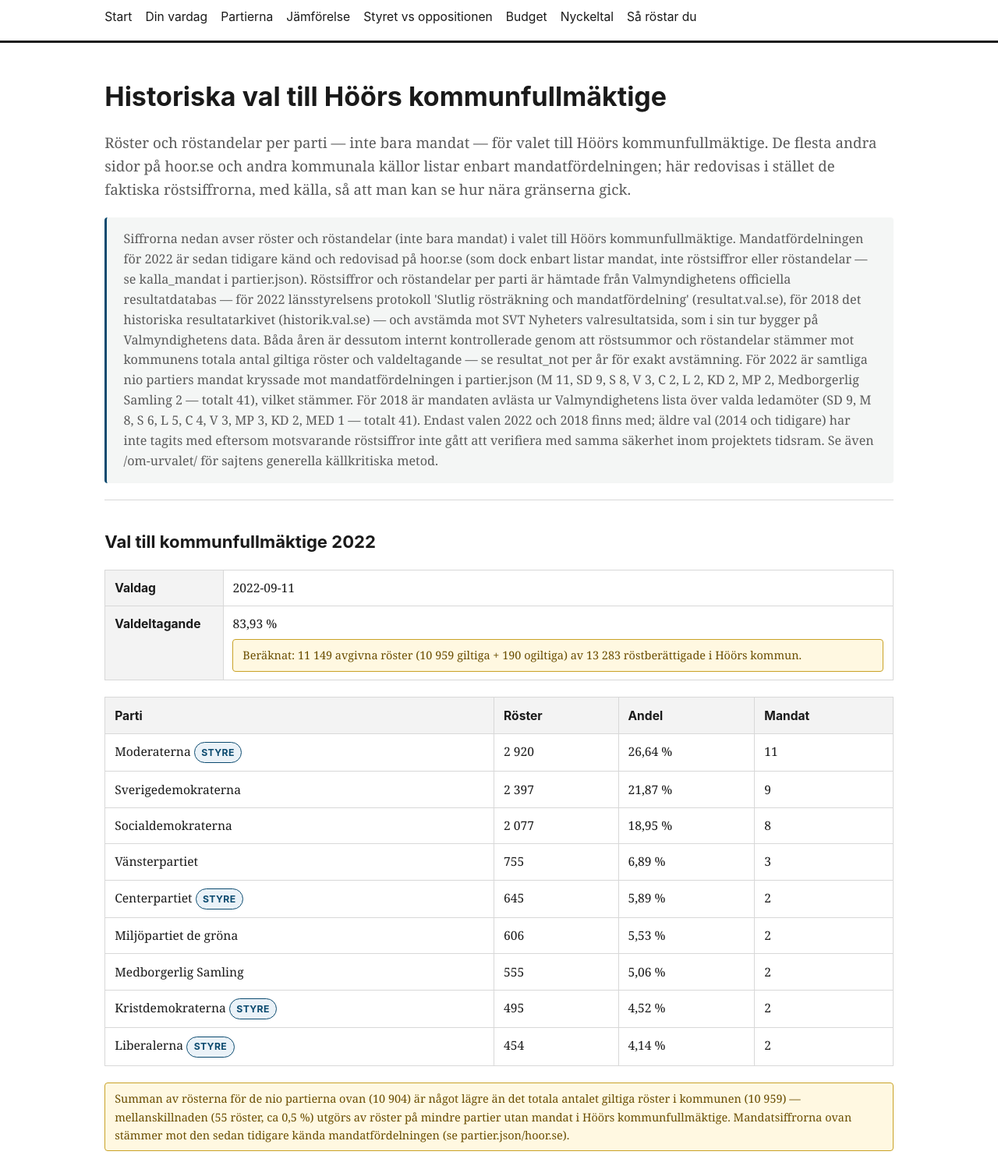
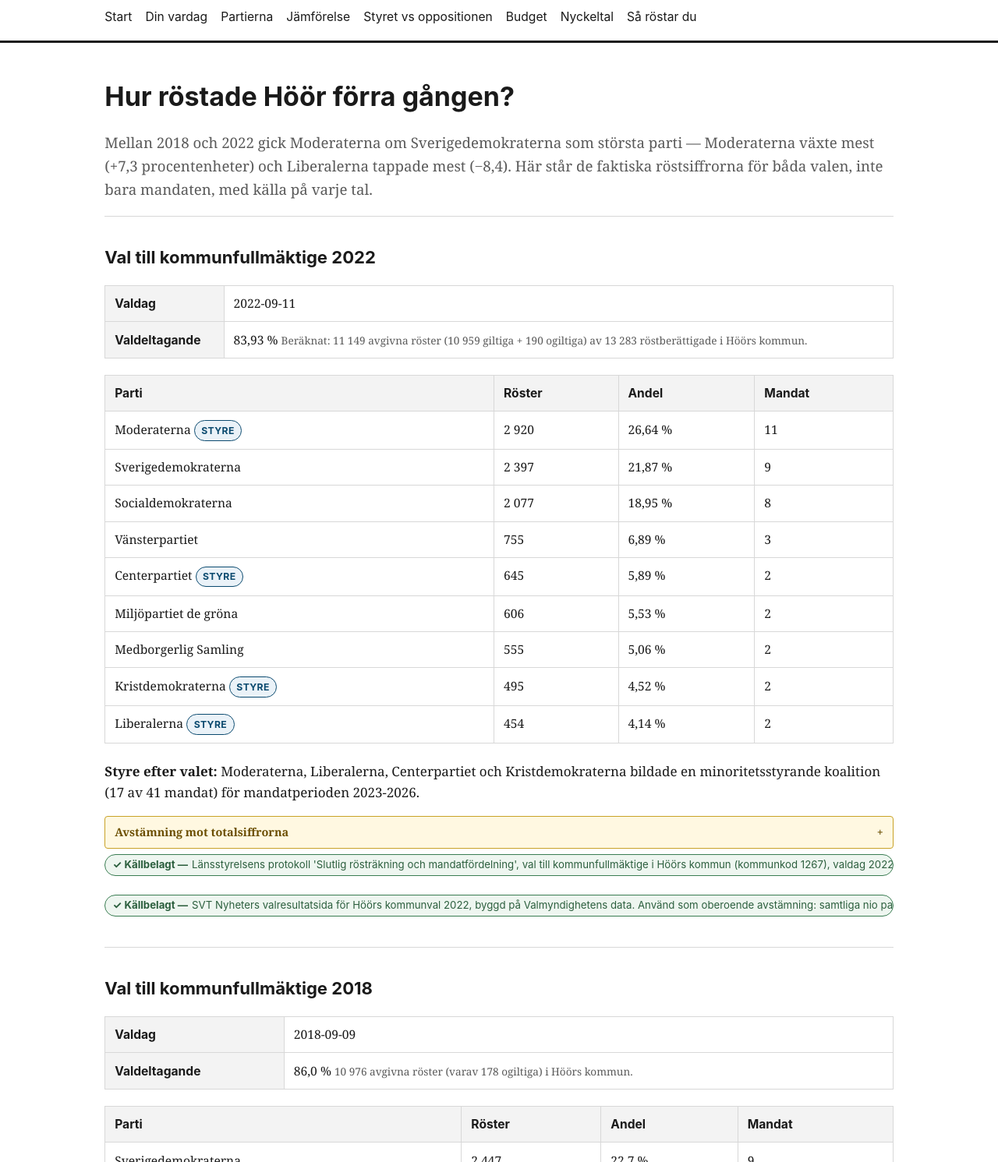
Before and after one commit to Sillen2024/hoor-kommunval, an Astro site: page /historiska-val in a window 1280 px wide. Shown: the part 94-1585 px from the top of the page at 78% size. Built offline with nearby package versions, Linux system fonts and the light colour scheme; Astro itself is replaced by a stand-in of ours.

Commit message:
Granskning 2 P1.2: historiska-val vand - svaret forst, metod och avstamning i veck
Leden raknas ur valdatan (storsta parti, storsta skifte) i stallet for
siffror i loptext. JSON-faltnamnen borta ur lasartext, metod_not omskriven,
resultat-/mandatnoterna till details. Noll oppna not-boxar kvar.

Co-Authored-By: Claude Fable 5 <noreply@anthropic.com>

```diff
--- a/src/data/historiska_val.json
+++ b/src/data/historiska_val.json
@@ -1,6 +1,6 @@
 {
   "senast_uppdaterad": "2026-08-12",
-  "metod_not": "Siffrorna nedan avser röster och röstandelar (inte bara mandat) i valet till Höörs kommunfullmäktige. Mandatfördelningen för 2022 är sedan tidigare känd och redovisad på hoor.se (som dock enbart listar mandat, inte röstsiffror eller röstandelar — se kalla_mandat i partier.json). Röstsiffror och röstandelar per parti är hämtade från Valmyndighetens officiella resultatdatabas — för 2022 länsstyrelsens protokoll 'Slutlig rösträkning och mandatfördelning' (resultat.val.se), för 2018 det historiska resultatarkivet (historik.val.se) — och avstämda mot SVT Nyheters valresultatsida, som i sin tur bygger på Valmyndighetens data. Båda åren är dessutom internt kontrollerade genom att röstsummor och röstandelar stämmer mot kommunens totala antal giltiga röster och valdeltagande — se resultat_not per år för exakt avstämning. För 2022 är samtliga nio partiers mandat kryssade mot mandatfördelningen i partier.json (M 11, SD 9, S 8, V 3, C 2, L 2, KD 2, MP 2, Medborgerlig Samling 2 — totalt 41), vilket stämmer. För 2018 är mandaten avlästa ur Valmyndighetens lista över valda ledamöter (SD 9, M 8, S 6, L 5, C 4, V 3, MP 3, KD 2, MED 1 — totalt 41). Endast valen 2022 och 2018 finns med; äldre val (2014 och tidigare) har inte tagits med eftersom motsvarande röstsiffror inte gått att verifiera med samma säkerhet inom projektets tidsram. Se även /om-urvalet/ för sajtens generella källkritiska metod.",
+  "metod_not": "Röstsiffror och röstandelar kommer från Valmyndigheten: för 2022 länsstyrelsens protokoll 'Slutlig rösträkning och mandatfördelning' (resultat.val.se), för 2018 det historiska resultatarkivet (historik.val.se). Allt är dessutom avstämt mot SVT Nyheters valresultatsidor, som bygger på samma data. Siffrorna är kontrollräknade mot kommunens totalsiffror för giltiga röster, valdeltagande och fullmäktiges 41 mandat; de små avvikelser som finns förklaras i avstämningen under respektive val. Äldre val (2014 och tidigare) är inte med — röstsiffrorna har inte gått att verifiera med samma säkerhet inom projektets tidsram.",
   "val": [
     {
       "ar": 2022,
--- a/src/pages/historiska-val/index.astro
+++ b/src/pages/historiska-val/index.astro
@@ -3,21 +3,54 @@ import Layout from "../../layouts/Layout.astro";
 import historiskaValData from "../../data/historiska_val.json";
 
 const val = [...historiskaValData.val].sort((a, b) => b.ar - a.ar);
+
+// Ledens påståenden räknas ur datan i stället för att skrivas som siffror i
+// löptext (Granskning 2 §2.2): reviderar någon röstetalen ska meningen ändra
+// sig eller falla bort, inte bli fel.
+const senaste = val[0];
+const forra = val[1];
+const andel = (s: string) => Number(s.replace("%", "").replace(",", ".").trim());
+const storst = (v: typeof senaste) => [...v.resultat].sort((a, b) => b.roster - a.roster)[0];
+
+const skiften = forra
+  ? senaste.resultat
+      .map((r) => {
+        const fore = forra.resultat.find((x) => x.parti === r.parti);
+        return fore ? { parti: r.parti, diff: andel(r.andel) - andel(fore.andel) } : null;
+      })
+      .filter((s): s is { parti: string; diff: number } => s !== null)
+      .sort((a, b) => b.diff - a.diff)
+  : [];
+const upp = skiften[0];
+const ned = skiften[skiften.length - 1];
+const maktskifte = forra && storst(senaste).parti !== storst(forra).parti;
+
+const pe = (n: number) =>
+  `${n >= 0 ? "+" : "−"}${Math.abs(n).toLocaleString("sv-SE", { minimumFractionDigits: 1, maximumFractionDigits: 1 })}`;
 ---
 
 <Layout
   title="Historiska val"
-  description="Riktiga, källbelagda valresultat (röster och röstandelar, inte bara mandat) för Höörs kommunfullmäktige, valet 2022 och tidigare val."
+  description="Riktiga, källbelagda valresultat (röster och röstandelar, inte bara mandat) för Höörs kommunfullmäktige, valen 2022 och 2018."
   image="/og-historiska-val-v1.png"
 >
-  <h1>Historiska val till Höörs kommunfullmäktige</h1>
+  <h1>Hur röstade Höör förra gången?</h1>
   <p class="lead">
-    Röster och röstandelar per parti — inte bara mandat — för valet till Höörs kommunfullmäktige. De flesta andra
-    sidor på hoor.se och andra kommunala källor listar enbart mandatfördelningen; här redovisas i stället de
-    faktiska röstsiffrorna, med källa, så att man kan se hur nära gränserna gick.
+    {forra && upp && ned ? (
+      <>
+        Mellan {forra.ar} och {senaste.ar} {maktskifte
+          ? `gick ${storst(senaste).parti} om ${storst(forra).parti} som största parti`
+          : `förblev ${storst(senaste).parti} största parti`} — {upp.parti} växte mest
+        ({pe(upp.diff)} procentenheter) och {ned.parti} tappade mest ({pe(ned.diff)}).
+        Här står de faktiska röstsiffrorna för båda valen, inte bara mandaten, med källa på varje tal.
+      </>
+    ) : (
+      <>
+        Röster och röstandelar per parti — inte bara mandat — för valen till Höörs kommunfullmäktige,
+        med källa på varje tal.
+      </>
+    )}
   </p>
-
-  <div class="banner">{historiskaValData.metod_not}</div>
 
   {val.map((v) => (
     <section class="policy-block" id={`val-${v.ar}`}>
@@ -32,7 +65,7 @@ const val = [...historiskaValData.val].sort((a, b) => b.ar - a.ar);
             <th>Valdeltagande</th>
             <td>
               {v.valdeltagande}
-              {v.valdeltagande_not && <div class="not-box">{v.valdeltagande_not}</div>}
+              {v.valdeltagande_not && <span class="updated"> {v.valdeltagande_not}</span>}
             </td>
           </tr>
         </tbody>
@@ -65,9 +98,15 @@ const val = [...historiskaValData.val].sort((a, b) => b.ar - a.ar);
         </tbody>
       </table>
 
-      {v.resultat_not && <div class="not-box">{v.resultat_not}</div>}
-      {v.mandat_not && <div class="not-box">{v.mandat_not}</div>}
       {v.styre_efter_valet && <p><strong>Styre efter valet:</strong> {v.styre_efter_valet}</p>}
+
+      {(v.resultat_not || v.mandat_not) && (
+        <details class="not-box">
+          <summary>Avstämning mot totalsiffrorna</summary>
+          {v.resultat_not && <p>{v.resultat_not}</p>}
+          {v.mandat_not && <p>{v.mandat_not}</p>}
+        </details>
+      )}
 
       <a class="source-link" href={v.kalla_url} target="_blank" rel="noopener noreferrer">{v.kalla_beskrivning}</a>
       {v.kalla_url_2 && (
@@ -76,5 +115,10 @@ const val = [...historiskaValData.val].sort((a, b) => b.ar - a.ar);
     </section>
   ))}
 
+  <details class="not-box">
+    <summary>Var siffrorna kommer ifrån och hur de kontrollerats</summary>
+    <p>{historiskaValData.metod_not}</p>
+  </details>
+
   <p class="updated">Senast uppdaterad: {historiskaValData.senast_uppdaterad}. Fler detaljer om metoden: <a href="/om-urvalet/">Om urvalet</a>.</p>
 </Layout>
```
